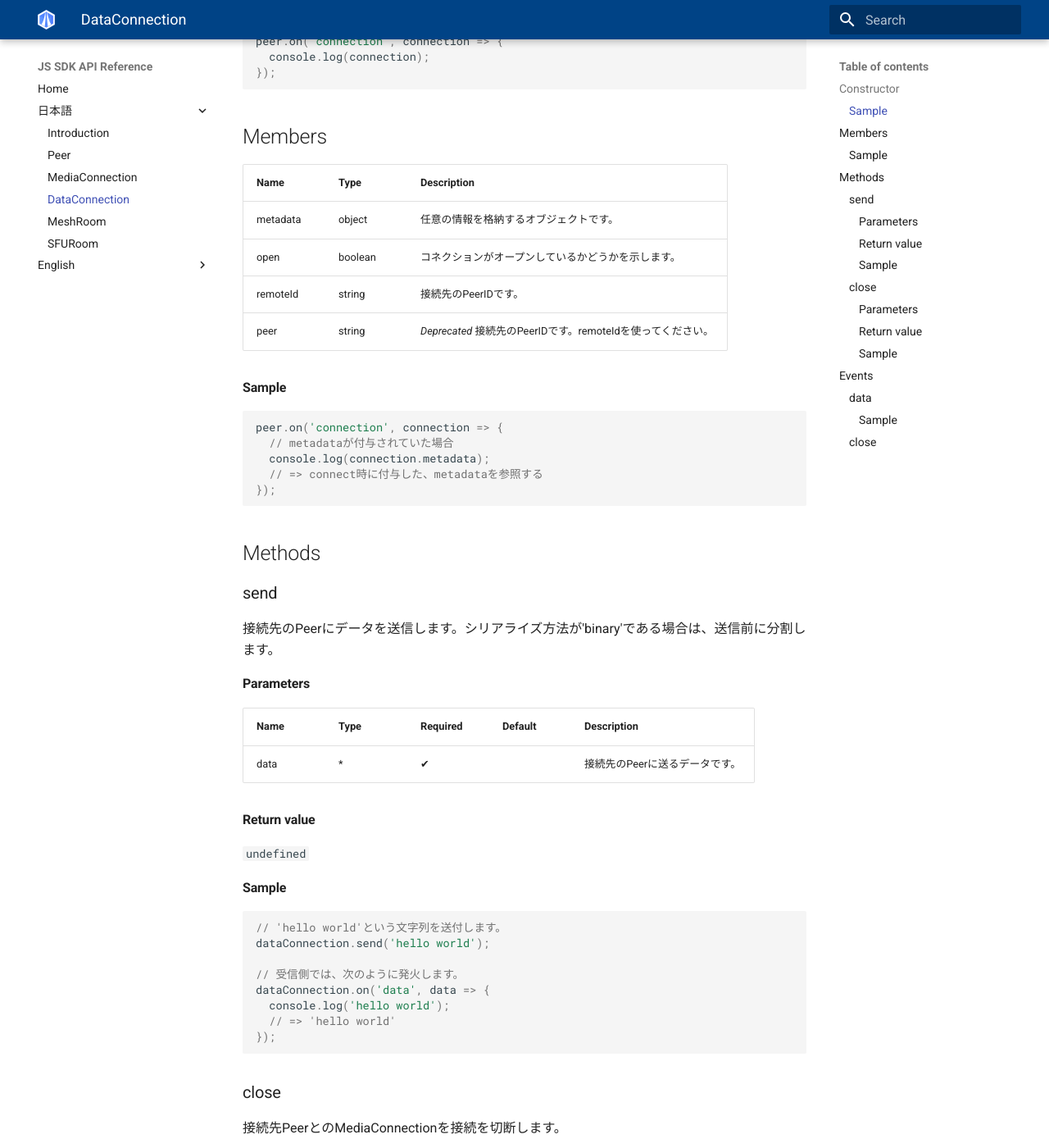
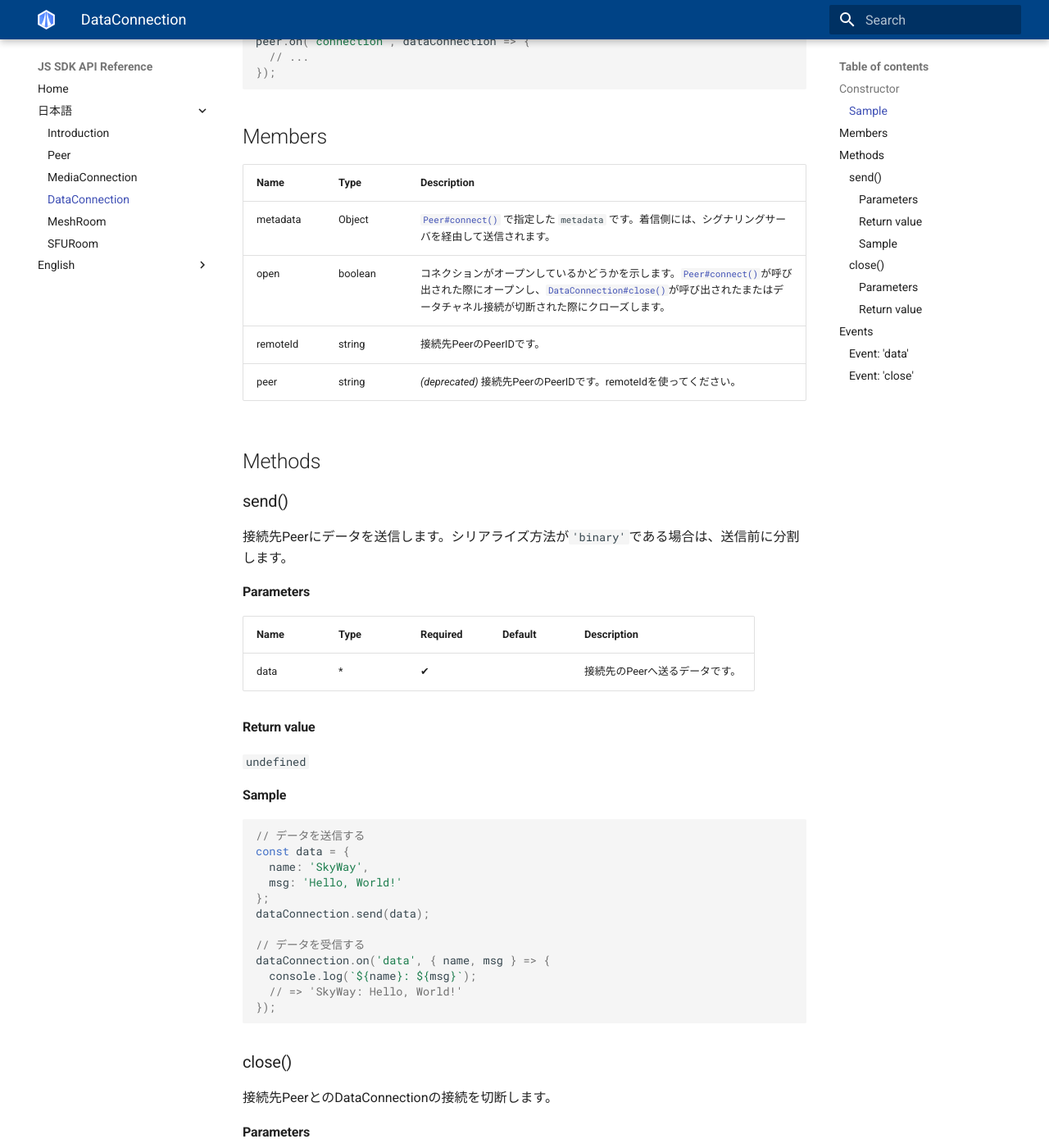
Before and after one commit to skyway/skyway-js-sdk-doc, an MkDocs documentation site: the page built from docs/ja/dataconnection.md, in a window 1280 px wide and 1400 px high, scrolled down 471 px. Shown: the whole window at 82% size. Built offline with MkDocs 1.6.1 and Material for MkDocs 9.7.7, drawn with Linux system fonts in a browser that asks for light colours; old or Windows-style settings are respelled for this version of MkDocs; some of the changed text lies outside the part shown.

Commit message:
update the documentation of dataconnection

````diff
--- a/docs/ja/dataconnection.md
+++ b/docs/ja/dataconnection.md
@@ -3,50 +3,40 @@
 ## Constructor
 
 SDK内部の利用のみで、コンストラクタは通常利用しません。
-DataConnectionは、`connect()` および `peer.on('connection')` で生成されます。
+`DataConnection`インスタンスは、[`Peer#connect()`](../peer/#connect) および[`Peer`](../peer/)の[`connection`イベント](../peer/#connection) で生成されます。
 
 ### Sample
 
 ```js
 // 発信側
-dataConnection = peer.connect('peerID');
+const dataConnection = peer.connect('peerID');
 
 // 着信側
-peer.on('connection', connection => {
-  console.log(connection);
+peer.on('connection', dataConnection => {
+  // ...
 });
 ```
 
 ## Members
 
-|Name|Type|Description|
-|----|----|----|
-|metadata|object|任意の情報を格納するオブジェクトです。|
-|open|boolean|コネクションがオープンしているかどうかを示します。|
-|remoteId|string|接続先のPeerIDです。|
-|peer|string|*Deprecated* 接続先のPeerIDです。remoteIdを使ってください。|
-
-#### Sample
-
-```js
-peer.on('connection', connection => {
-  // metadataが付与されていた場合
-  console.log(connection.metadata);
-  // => connect時に付与した、metadataを参照する
-});
-```
+| Name     | Type    | Description                                                                                                                                                                                                                   |
+|----------|---------|-------------------------------------------------------------------------------------------------------------------------------------------------------------------------------------------------------------------------------|
+| metadata | Object  | [`Peer#connect()`](../peer/#connect) で指定した `metadata` です。着信側には、シグナリングサーバを経由して送信されます。                                                                                                       |
+| open     | boolean | コネクションがオープンしているかどうかを示します。[`Peer#connect()`](#../peer/#connect)が呼び出された際にオープンし、[`DataConnection#close()`](#close)が呼び出されたまたはデータチャネル接続が切断された際にクローズします。 |
+| remoteId | string  | 接続先PeerのPeerIDです。                                                                                                                                                                                                      |
+| peer     | string  | *(deprecated)* 接続先PeerのPeerIDです。remoteIdを使ってください。                                                                                                                                                             |
 
 ## Methods
 
-### send
+### send()
 
-接続先のPeerにデータを送信します。シリアライズ方法が'binary'である場合は、送信前に分割します。
+接続先Peerにデータを送信します。シリアライズ方法が`'binary'`である場合は、送信前に分割します。
 
 #### Parameters
 
-| Name | Type | Required | Default | Description |
-| --- | --- | --- | --- | --- |
-| data | * | ✔ | | 接続先のPeerに送るデータです。|
+| Name | Type | Required | Default | Description                    |
+|------|------|----------|---------|--------------------------------|
+| data | *    | ✔        |         | 接続先のPeerへ送るデータです。 |
 
 #### Return value
 
@@ -55,53 +45,54 @@ peer.on('connection', connection => {
 #### Sample
 
 ```js
-// 'hello world'という文字列を送付します。
-dataConnection.send('hello world');
+// データを送信する
+const data = {
+  name: 'SkyWay',
+  msg: 'Hello, World!'
+};
+dataConnection.send(data);
 
-// 受信側では、次のように発火します。
-dataConnection.on('data', data => {
-  console.log('hello world');
-  // => 'hello world'
+// データを受信する
+dataConnection.on('data', { name, msg } => {
+  console.log(`${name}: ${msg}`);
+  // => 'SkyWay: Hello, World!'
 });
 ```
 
-### close
+### close()
 
-接続先PeerとのMediaConnectionを接続を切断します。
+接続先PeerとのDataConnectionの接続を切断します。
 
 #### Parameters
-
 None
 
 #### Return value
-
 `undefined`
 
-#### Sample
-
-```js
-call.close();
-```
 
 ## Events
 
-### data
+### Event: `'data'`
 
-データを受信したときに発生します。
+接続先のPeerからデータを受信したときに発生します。
+シリアライズ方法が`'binary'`である場合は、分割されたデータすべてを受信し、再結合が完了したときに発生します。
 
-| Type | Description |
-| --- | --- |
-| * | 受信したデータです。|
-
-#### Sample
+| Name | Type | Description          |
+|------|------|----------------------|
+| data | *    | 受信したデータです。 |
 
 ```js
 dataConnection.on('data', data => {
-  console.log('hello world');
-  // => 'hello world'
+  // ...
 });
 ```
 
-### close
+### Event: `'close'`
 
-DataConnectionが切断されたときに発生します。
+[`DataConnection#close()`](#close)が呼ばれたとき、または接続先Peerとのデータチャネル接続が切断されたときに発生します。
+
+```js
+dataConnection.on('close', () => {
+  // ...
+});
+```
````
